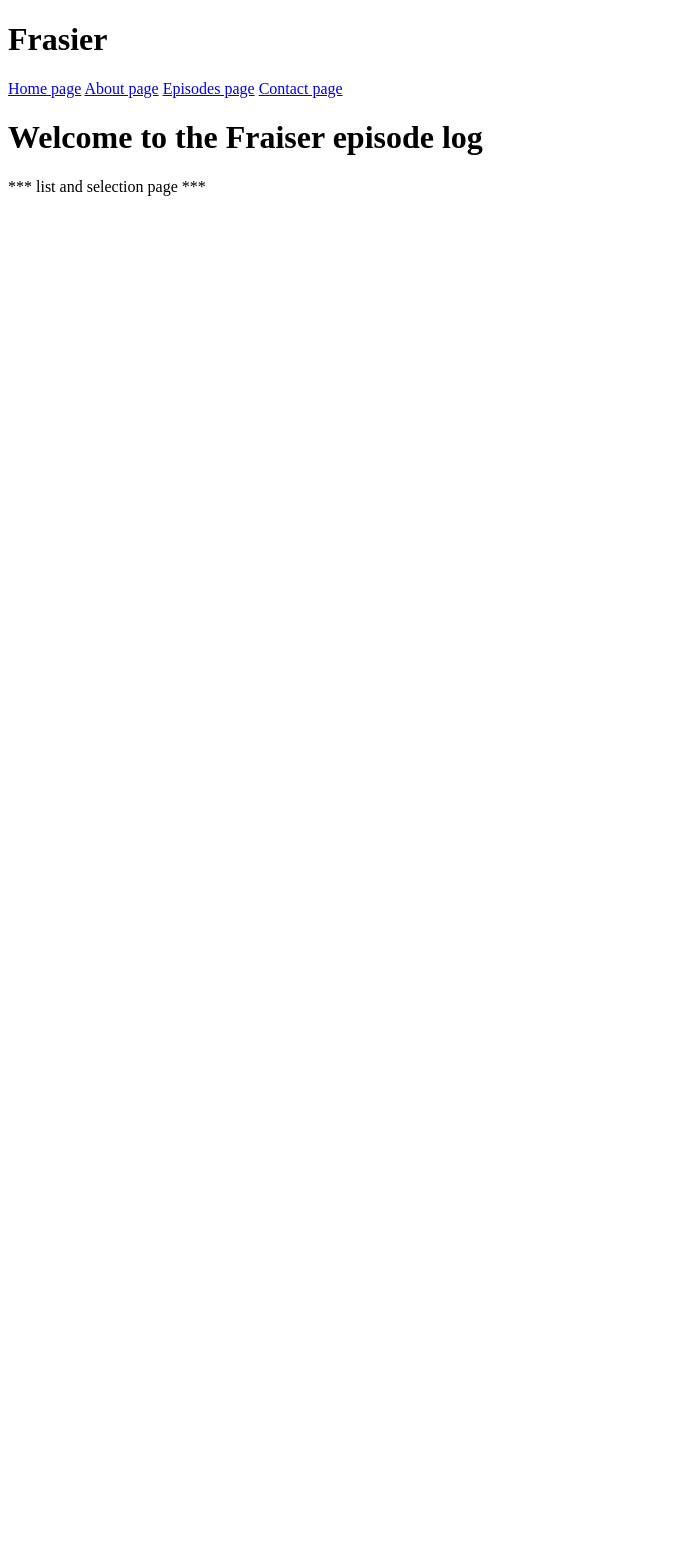
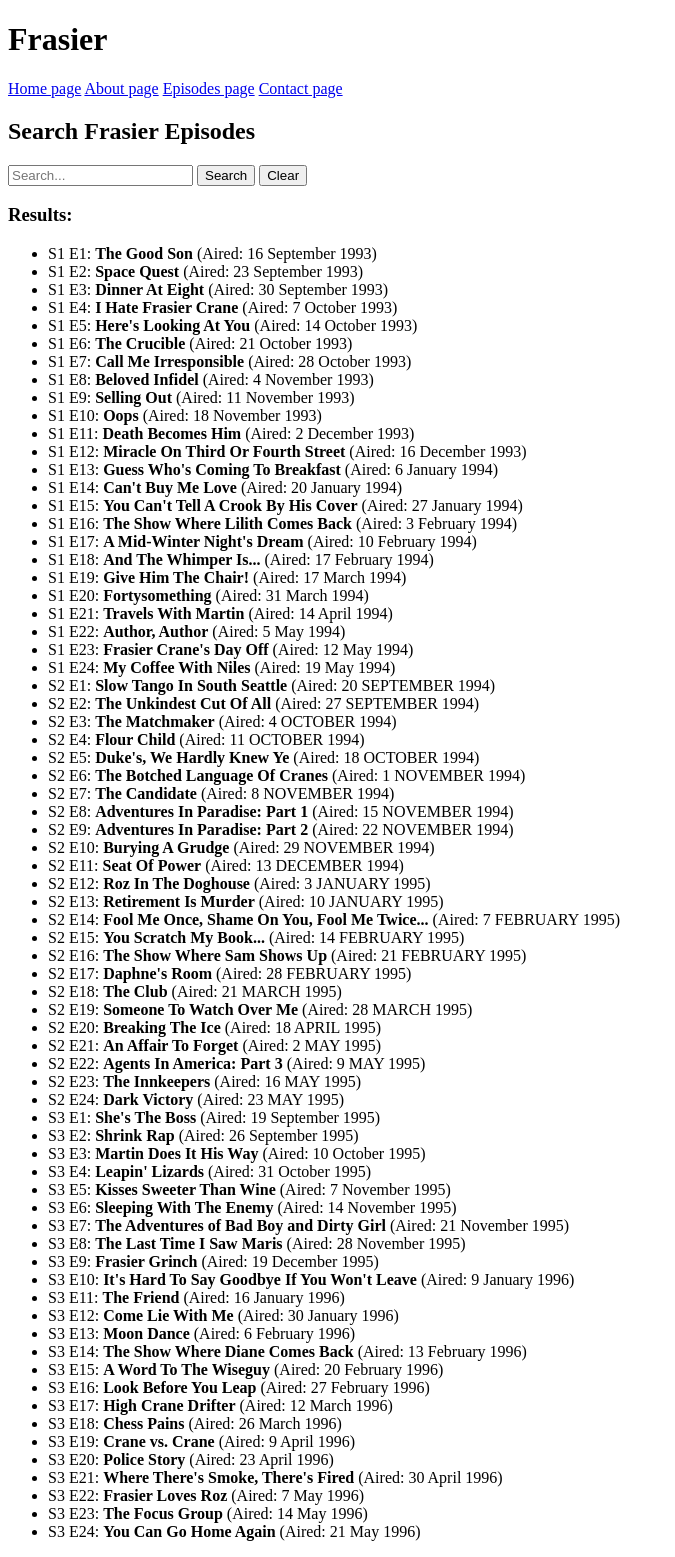
Before and after one commit to Tiernanmark/python_project_mt, a Flask app: page /episodes in a window 1280 px wide. Shown: the whole page, without its empty margins (0-675 px from the left). Before the commit the page ends 196 px from the top, so only its background shows below. Run offline with Flask 3, Linux system fonts and the light colour scheme.

Commit message:
Addition of search function to episodes.html and change to app.py

```diff
--- a/app.py
+++ b/app.py
@@ -1,24 +1,124 @@
-from flask import Flask, render_template, abort
-
-
+from flask import Flask, render_template, request
 
 app = Flask(__name__)
+
+class Episode:
+    def __init__(self, season, episode, title, air_date):
+        self.season = season
+        self.episode = episode
+        self.title = title
+        self.air_date = air_date
+
+    def __str__(self):
+        return f"'{self.title}' is episode {self.episode} of season {self.season} originally aired {self.air_date}"
+
+    def summary(self):
+        return str(self)
+
+all_episodes = [
+    Episode("S1", "E1", "The Good Son", "16 September 1993"),
+    Episode("S1", "E2", "Space Quest", "23 September 1993"),
+    Episode("S1", "E3", "Dinner At Eight", "30 September 1993"),
+    Episode("S1", "E4", "I Hate Frasier Crane", "7 October 1993"),
+    Episode("S1", "E5", "Here's Looking At You", "14 October 1993"),
+    Episode("S1", "E6", "The Crucible", "21 October 1993"),
+    Episode("S1", "E7", "Call Me Irresponsible", "28 October 1993"),
+    Episode("S1", "E8", "Beloved Infidel", "4 November 1993"),
+    Episode("S1", "E9", "Selling Out", "11 November 1993"),
+    Episode("S1", "E10", "Oops", "18 November 1993"),
+    Episode("S1", "E11", "Death Becomes Him", "2 December 1993"),
+    Episode("S1", "E12", "Miracle On Third Or Fourth Street", "16 December 1993"),
+    Episode("S1", "E13", "Guess Who's Coming To Breakfast", "6 January 1994"),
+    Episode("S1", "E14", "Can't Buy Me Love", "20 January 1994"),
+    Episode("S1", "E15", "You Can't Tell A Crook By His Cover", "27 January 1994"),
+    Episode("S1", "E16", "The Show Where Lilith Comes Back", "3 February 1994"),
+    Episode("S1", "E17", "A Mid-Winter Night's Dream", "10 February 1994"),
+    Episode("S1", "E18", "And The Whimper Is...", "17 February 1994"),
+    Episode("S1", "E19", "Give Him The Chair!", "17 March 1994"),
+    Episode("S1", "E20", "Fortysomething", "31 March 1994"),
+    Episode("S1", "E21", "Travels With Martin", "14 April 1994"),
+    Episode("S1", "E22", "Author, Author", "5 May 1994"),
+    Episode("S1", "E23", "Frasier Crane's Day Off", "12 May 1994"),
+    Episode("S1", "E24", "My Coffee With Niles", "19 May 1994"),
+    Episode("S2", "E1", "Slow Tango In South Seattle", "20 SEPTEMBER 1994"),
+    Episode("S2", "E2", "The Unkindest Cut Of All", "27 SEPTEMBER 1994"),
+    Episode("S2", "E3", "The Matchmaker", "4 OCTOBER 1994"),
+    Episode("S2", "E4", "Flour Child", "11 OCTOBER 1994"),
+    Episode("S2", "E5", "Duke's, We Hardly Knew Ye", "18 OCTOBER 1994"),
+    Episode("S2", "E6", "The Botched Language Of Cranes", "1 NOVEMBER 1994"),
+    Episode("S2", "E7", "The Candidate", "8 NOVEMBER 1994"),
+    Episode("S2", "E8", "Adventures In Paradise: Part 1", "15 NOVEMBER 1994"),
+    Episode("S2", "E9", "Adventures In Paradise: Part 2", "22 NOVEMBER 1994"),
+    Episode("S2", "E10", "Burying A Grudge", "29 NOVEMBER 1994"),
+    Episode("S2", "E11", "Seat Of Power", "13 DECEMBER 1994"),
+    Episode("S2", "E12", "Roz In The Doghouse", "3 JANUARY 1995"),
+    Episode("S2", "E13", "Retirement Is Murder", "10 JANUARY 1995"),
+    Episode("S2", "E14", "Fool Me Once, Shame On You, Fool Me Twice...", "7 FEBRUARY 1995"),
+    Episode("S2", "E15", "You Scratch My Book...", "14 FEBRUARY 1995"),
+    Episode("S2", "E16", "The Show Where Sam Shows Up", "21 FEBRUARY 1995"),
+    Episode("S2", "E17", "Daphne's Room", "28 FEBRUARY 1995"),
+    Episode("S2", "E18", "The Club", "21 MARCH 1995"),
+    Episode("S2", "E19", "Someone To Watch Over Me", "28 MARCH 1995"),
+    Episode("S2", "E20", "Breaking The Ice", "18 APRIL 1995"),
+    Episode("S2", "E21", "An Affair To Forget", "2 MAY 1995"),
+    Episode("S2", "E22", "Agents In America: Part 3", "9 MAY 1995"),
+    Episode("S2", "E23", "The Innkeepers", "16 MAY 1995"),
+    Episode("S2", "E24", "Dark Victory", "23 MAY 1995"),
+    Episode("S3", "E1", "She's The Boss", "19 September 1995"),
+    Episode("S3", "E2", "Shrink Rap", "26 September 1995"),
+    Episode("S3", "E3", "Martin Does It His Way", "10 October 1995"),
+    Episode("S3", "E4", "Leapin' Lizards", "31 October 1995"),
+    Episode("S3", "E5", "Kisses Sweeter Than Wine", "7 November 1995"),
+    Episode("S3", "E6", "Sleeping With The Enemy", "14 November 1995"),
+    Episode("S3", "E7", "The Adventures of Bad Boy and Dirty Girl", "21 November 1995"),
+    Episode("S3", "E8", "The Last Time I Saw Maris", "28 November 1995"),
+    Episode("S3", "E9", "Frasier Grinch", "19 December 1995"),
+    Episode("S3", "E10", "It's Hard To Say Goodbye If You Won't Leave", "9 January 1996"),
+    Episode("S3", "E11", "The Friend", "16 January 1996"),
+    Episode("S3", "E12", "Come Lie With Me", "30 January 1996"),
+    Episode("S3", "E13", "Moon Dance", "6 February 1996"),
+    Episode("S3", "E14", "The Show Where Diane Comes Back", "13 February 1996"),
+    Episode("S3", "E15", "A Word To The Wiseguy", "20 February 1996"),
+    Episode("S3", "E16", "Look Before You Leap", "27 February 1996"),
+    Episode("S3", "E17", "High Crane Drifter", "12 March 1996"),
+    Episode("S3", "E18", "Chess Pains", "26 March 1996"),
+    Episode("S3", "E19", "Crane vs. Crane", "9 April 1996"),
+    Episode("S3", "E20", "Police Story", "23 April 1996"),
+    Episode("S3", "E21", "Where There's Smoke, There's Fired", "30 April 1996"),
+    Episode("S3", "E22", "Frasier Loves Roz", "7 May 1996"),
+    Episode("S3", "E23", "The Focus Group", "14 May 1996"),
+    Episode("S3", "E24", "You Can Go Home Again", "21 May 1996")
+]
 
 @app.route("/")
 def home():
     return render_template("home.html")
 
+@app.route("/episodes", methods=["GET", "POST"])
+def episodes_page():
+    results = all_episodes
+    query = ""
+
+    if request.method == "POST":
+        query = request.form.get("search_query", "").strip()
+        if query:
+            results = [
+                e for e in all_episodes
+                if query.lower() in e.title.lower()
+                or query.lower() in e.season.lower()
+                or query.lower() in e.episode.lower()
+                or query.lower() in e.air_date.lower()
+                ]
+
+    return render_template("episodes.html", results=results, query=query)
+
 @app.route("/about")
 def about():
     return render_template("about.html")
-
-@app.route("/episodes")
-def episodes():
-    return render_template("episodes.html")
 
 @app.route("/contact")
 def contact():
     return render_template("contact.html")
 
-if __name__== "__main__":
+if __name__ == "__main__":
     app.run(debug=True)
--- a/templates/base.html
+++ b/templates/base.html
@@ -11,7 +11,7 @@
     <nav>
         <a href="{{ url_for('home') }}">Home page</a>
         <a href="{{ url_for('about') }}">About page</a>
-        <a href="{{ url_for('episodes') }}">Episodes page</a>
+        <a href="{{ url_for('episodes_page') }}">Episodes page</a>
         <a href="{{ url_for('contact') }}">Contact page</a>
     </nav>
     <main>{% block content %}<h1>default content</h1>{% endblock %}</main>
--- a/templates/episodes.html
+++ b/templates/episodes.html
@@ -1,9 +1,25 @@
 {% extends "base.html" %}
 
 {% block content %}
-<h1>Welcome to the Fraiser episode log</h1>
-<p>*** list and selection page ***</p>
+<h2>Search Frasier Episodes</h2>
+    <form method="POST" action="/episodes">
+        <input
+            type="text"
+            name="search_query"
+            value="{{ query }}"
+            placeholder="Search..."
+            required
+        >
+        <button type="submit">Search</button>
+        <a href="/episodes"><button type="button">Clear</button></a>
+    </form>
 
-
-
+    <h3>Results:</h3>
+    <ul>
+        {% for e in results %}
+            <li>{{ e.season }} {{ e.episode }}: <strong>{{ e.title }}</strong> (Aired: {{ e.air_date }})</li>
+        {% else %}
+            <li>No episodes found matching "{{ query }}".</li>
+        {% endfor %}
+    </ul>
 {% endblock %}
--- a/templates/home.html
+++ b/templates/home.html
@@ -2,7 +2,7 @@
 
 {% block content %}
 <h1>Welcome to the Fraiser episode log</h1>
-<p>*** brief outline of show ***</p>
+<p>*** contact page holder ***</p>
 
 
 
```
